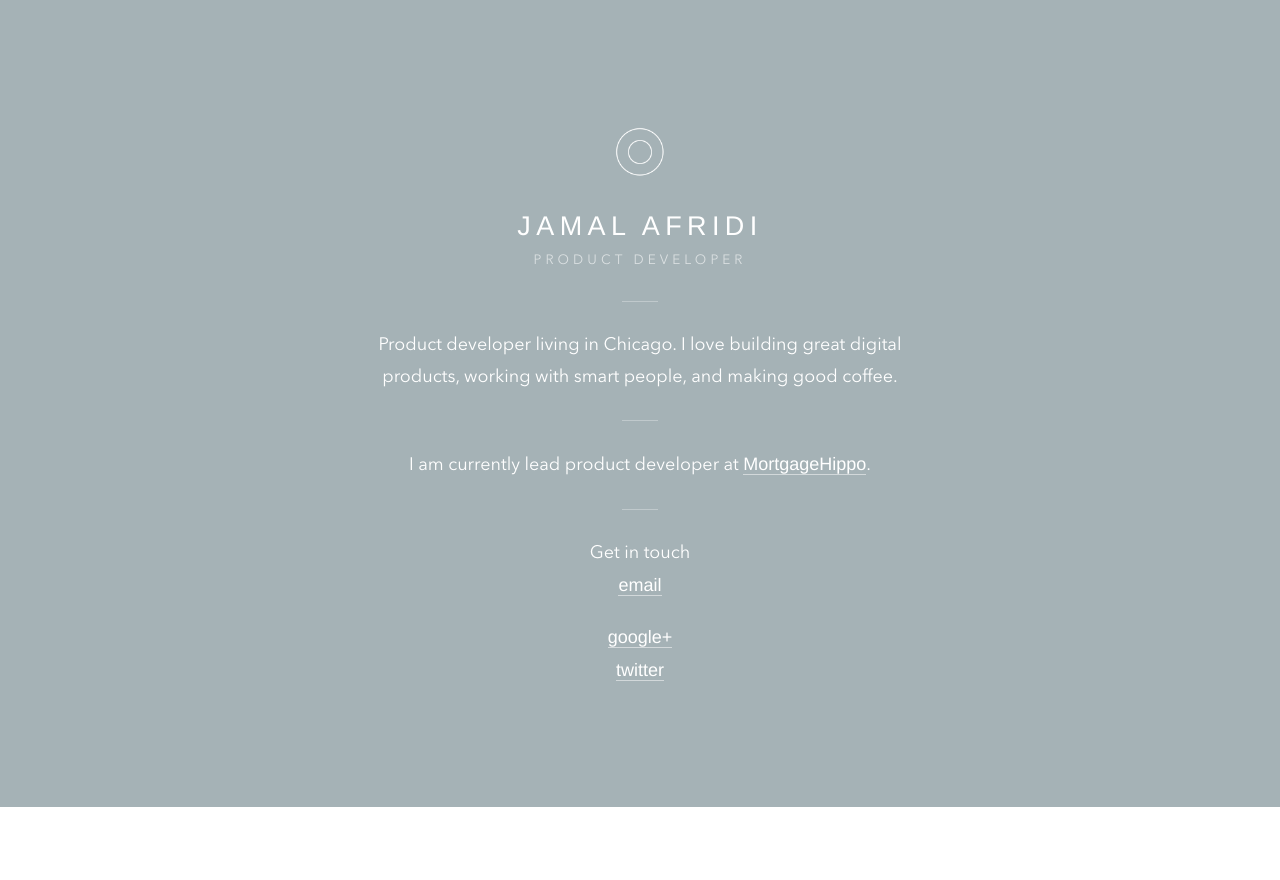
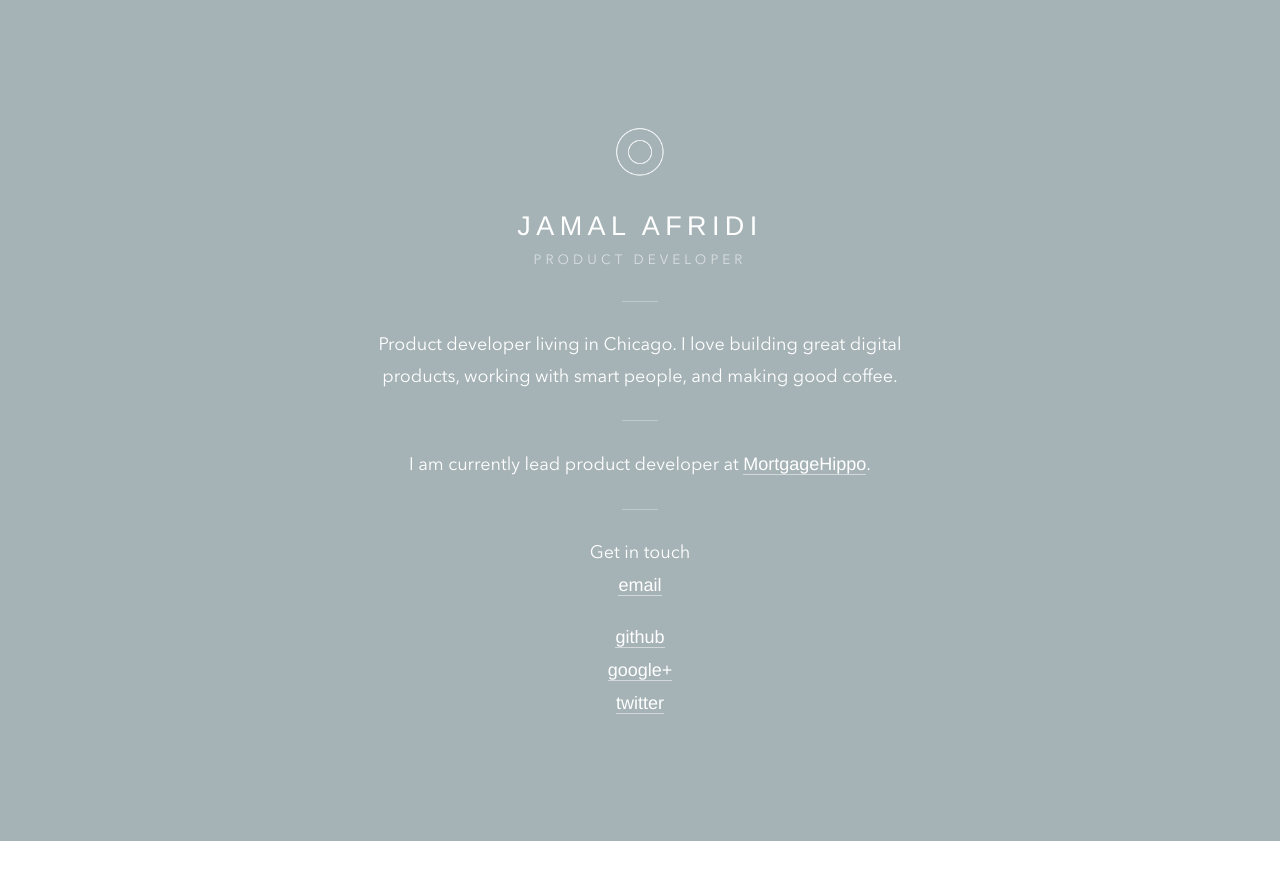
Before and after one commit to jafridi/jafridi.github.io, a Jekyll site: the page built from index.html, in a window 1280 px wide. Shown: the top 880 px of the page. Built offline with Jekyll 4.4.1, drawn with Linux system fonts in a browser that asks for light colours; some web fonts are replaced.

Commit message:
Adding github link and updating meta description

```diff
--- a/_config.yml
+++ b/_config.yml
@@ -1,7 +1,7 @@
 # Site settings
 title: Jamal Afridi - Digital Product Developer
 email: jamal.b.afridi@gmail.com
-description: "Jamal Afridi is a digital product developer at MortgageHippo.com focused on product design and Ruby on Rails development. Jamal is based in Chicago, IL."
+description: "Jamal Afridi is a digital product developer at MortgageHippo.com focused on product management, design, and Ruby on Rails development. Jamal is based in Chicago, IL."
 baseurl: ""
 url: "http://jamali.to"
 
--- a/_includes/footer.html
+++ b/_includes/footer.html
@@ -7,8 +7,9 @@
   </div>
   <div class="contact">
     <p>
+      <a href="https://github.com/jafridi" alt="Jamal Afridi Github - Chicago Product Developer" title="Check out my Github repos">github</a><br />
       <a rel="author" href="https://plus.google.com/u/1/+JamalAfridi1/?rel=author" title="Add me on Google Plus">google+</a><br />
-      <a href="https://twitter.com/jafridi" alt="Jamal Afridi Twitter - Chicago Product Design" title="Follow me on Twitter">twitter</a><br />
+      <a href="https://twitter.com/jafridi" alt="Jamal Afridi Twitter - Chicago Product Developer" title="Follow me on Twitter">twitter</a><br />
     </p>
   </div>
 </div>
```
Also changed, not shown: 5 other files.
